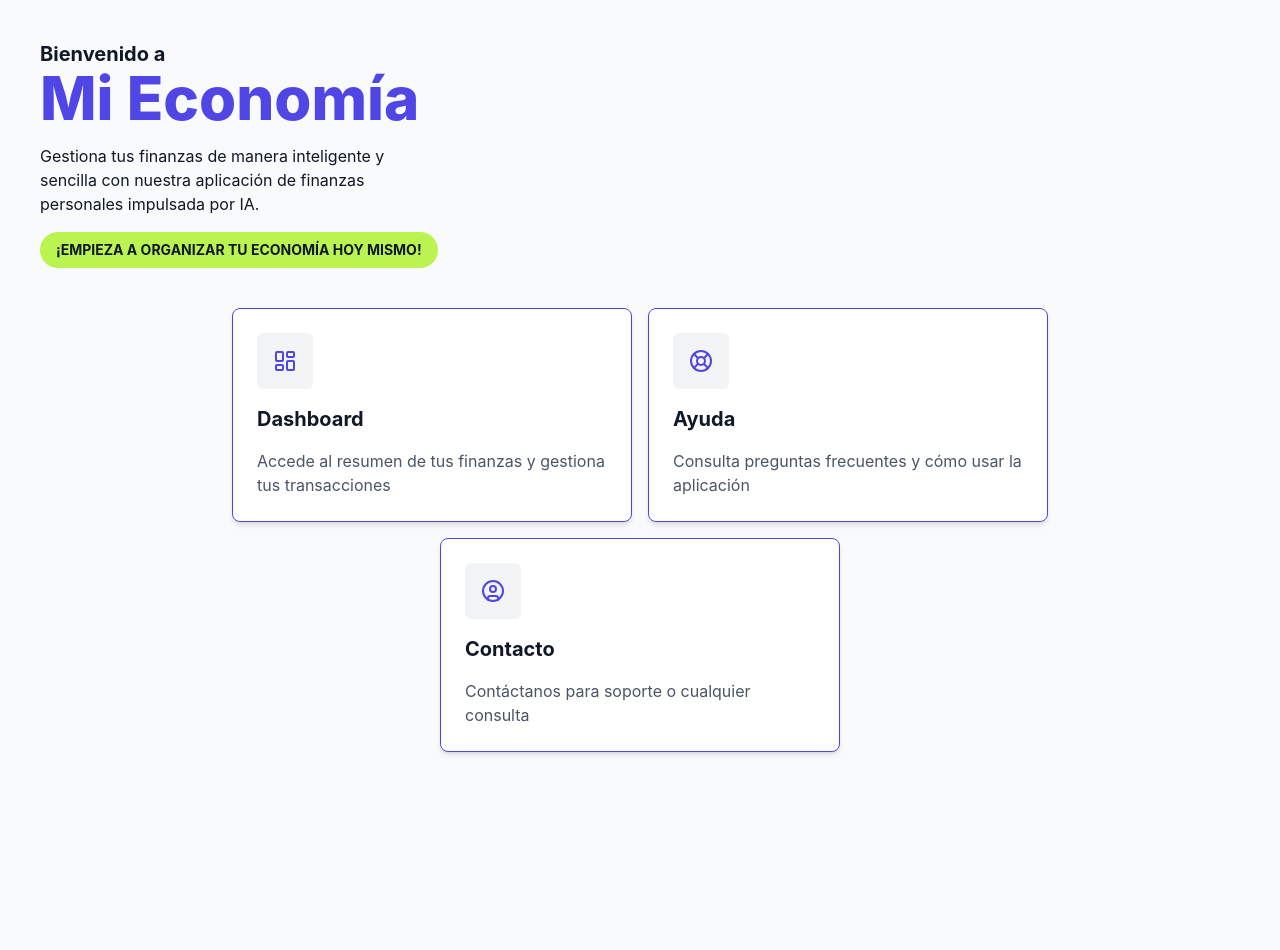
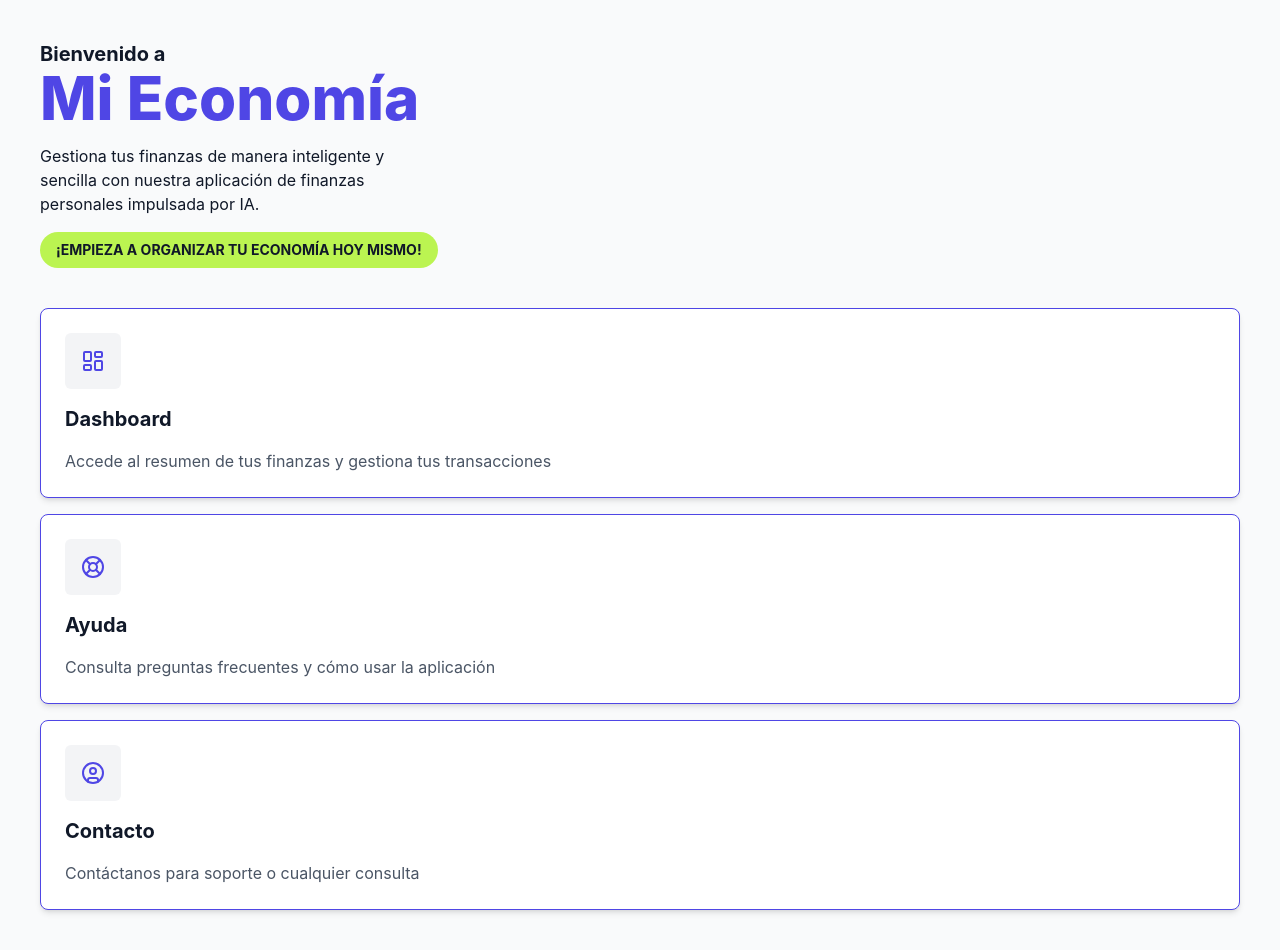
Before and after one commit to fjmg84/handle-my-economy, a Next.js app: page / in a window 1280 px wide. Before the commit the page ends 800 px from the top, so only its background shows below. Built offline with nearby package versions, Linux system fonts and the light colour scheme.

Commit message:
feat: update Card component to support optional props and improve structure

```diff
--- a/components/shares/Card.tsx
+++ b/components/shares/Card.tsx
@@ -1,25 +1,32 @@
 import Link from "next/link";
-import { ReactNode } from "react";
+import { PropsWithChildren, ReactNode } from "react";
 
 interface CardProps {
   title: string;
-  description: string;
-  link: string;
-  icon: ReactNode;
+  description?: string;
+  link?: string;
+  icon?: ReactNode;
 }
 
-function Card({ title, description, link, icon }: CardProps) {
+function Card({
+  title,
+  description,
+  link,
+  icon,
+  children,
+}: PropsWithChildren<CardProps>) {
   return (
     <Link
-      href={link}
-      className="card hover:shadow-lg transition-shadow border border-[#4f46e5] rounded-lg p-6  flex items-start gap-4 flex-col hover:shadow-[#4f46e5]/20 w-full max-w-100"
+      href={link || "#"}
+      className="card hover:shadow-lg transition-shadow border border-[#4f46e5] rounded-lg p-6  flex items-start gap-4 flex-col hover:shadow-[#4f46e5]/20 w-full h-full"
     >
-      <div className="bg-gray-100 p-4 rounded-md">{icon}</div>
+      {icon && <div className="bg-gray-100 p-4 rounded-md">{icon}</div>}
 
       <div>
         <h2 className="text-xl font-bold mb-4">{title}</h2>
-        <p className="text-gray-600">{description}</p>
+        {description && <p className="text-gray-600">{description}</p>}
       </div>
+      {children}
     </Link>
   );
 }
```
